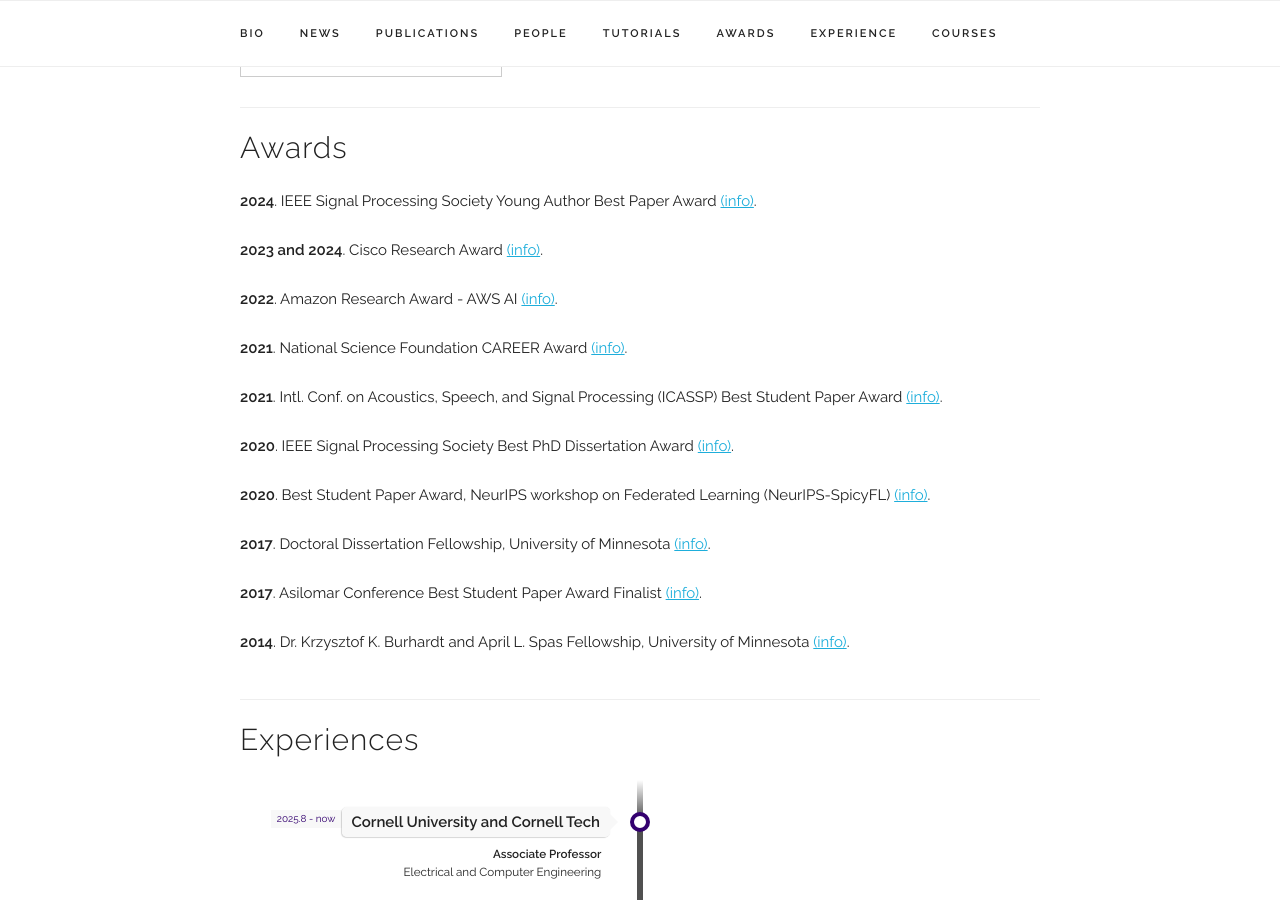
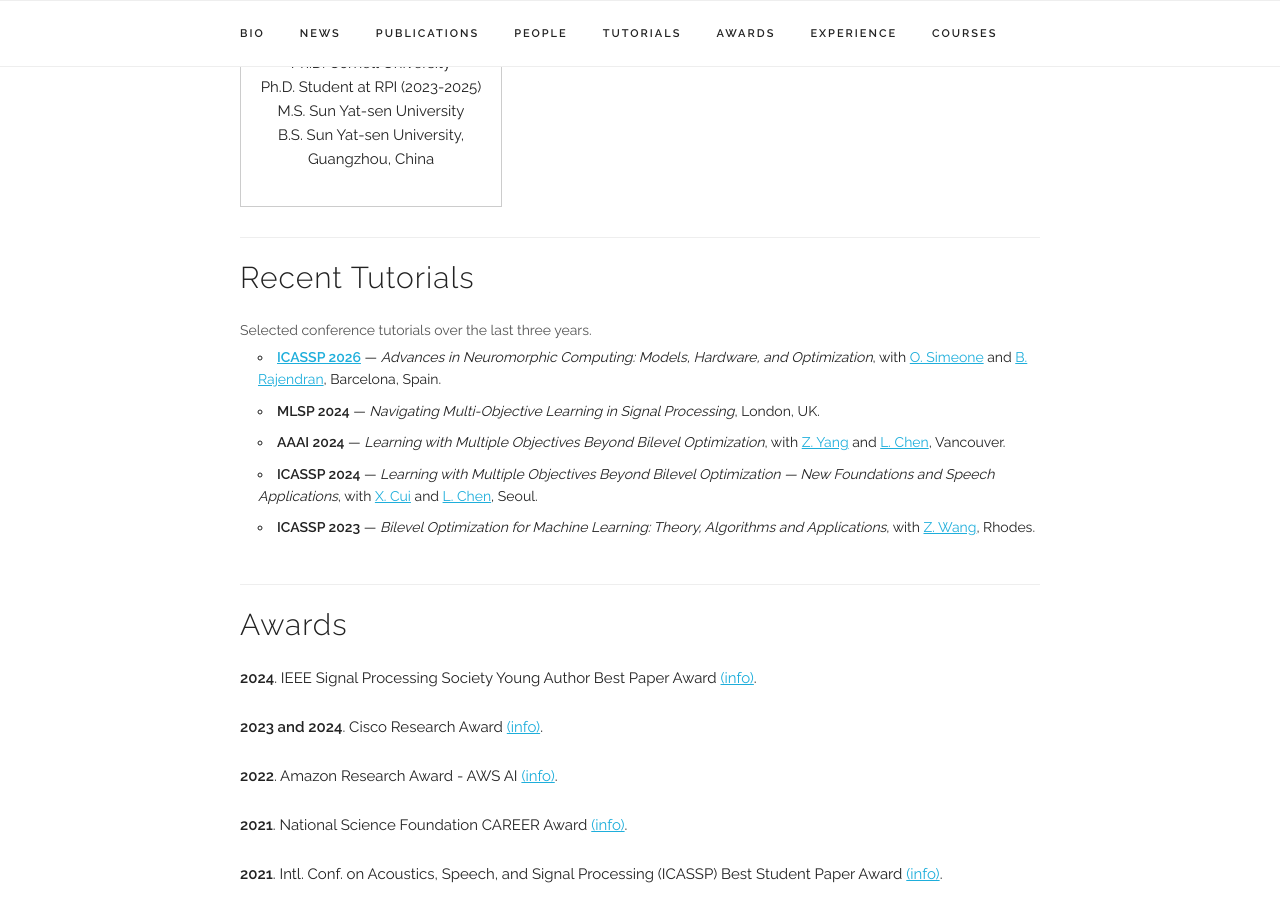
Before and after one commit to chentianyi1991/chentianyi1991.github.io, a Jekyll site: the page built from index.html, in a window 1280 px wide and 900 px high, scrolled down 5209 px. Built offline with Jekyll 4.4.1, drawn with Linux system fonts in a browser that asks for light colours; some web fonts are replaced; comment, search, counter and statistics services are not loaded; some of the changed text lies outside the part shown.

Commit message:
Add files via upload

```diff
--- a/index.html
+++ b/index.html
@@ -65,9 +65,19 @@
 <div class="docs-section" id="bio">
   <h4>Bio</h4>
 
+  <div style="margin: 0.4rem 0 1rem 0; padding: 8px 14px; background: #fdf6f6; border-left: 3px solid #b31b1b; border-radius: 3px; font-size: 14px; color: #444;">
+    <b style="color: #b31b1b;">Open positions:</b> I am looking for motivated <b>PhD students</b> and <b>postdocs</b> at Cornell University with strong backgrounds in optimization, ML systems, or AI hardware. Please email a CV to apply.
+  </div>
+
   <p>I am an Associate Professor of <a href="https://www.engineering.cornell.edu/ece/">Electrical and Computer Engineering</a> at <a href="https://tech.cornell.edu/">Cornell Tech</a> and Cornell University (since <a href="https://news.cornell.edu/stories/2025/09/new-faculty-tianyi-chen-engineering-ai-make-smarter-and-balanced-decisions" target="_blank">Fall 2025</a>), and a member of the <a href="https://find.engineering.cornell.edu/">FIND</a> group. I am on leave from <a href="https://www.ecse.rpi.edu/">RPI</a>, where I was promoted to Associate Professor with tenure in 2025. I received my Ph.D. from the University of Minnesota and my B.Sc. from Fudan University with the highest honors. Selected honors: <a href="https://cse.umn.edu/ece/feature-stories/alumnus-tianyi-chen-receives-ieee-sps-best-dissertation-award">IEEE SPS Best PhD Dissertation Award</a> (2020, inaugural), <a href="https://www.nsf.gov/awardsearch/showAward?AWD_ID=2047177&HistoricalAwards=false">NSF CAREER</a> (2021), <a href="https://www.amazon.science/research-awards/program-updates/fall-2021-and-winter-2022-amazon-research-awards-recipients-announced">Amazon Research Award</a> (2022), and <a href="https://signalprocessingsociety.org/community-involvement/award-recipients/">IEEE SPS Young Author Best Paper Award</a> (2024).</p>
 
   <p style="margin-bottom: 0.4rem;"><b>Research overview.</b> My group works at the interface of <em>large language models</em> and the <em>AI hardware and systems</em> that run them &mdash; developing principled optimization that aligns models to competing objectives and trains them within the energy budget of physical hardware.</p>
+
+  {% if site.data.main_info.tagline %}
+  <div style="text-align: center; font-style: italic; font-size: 16px; color: #2a2a2a; padding: 12px 24px; margin: 0.9rem 0 1.1rem 0; background: #fafafa; border-top: 1px solid #ececec; border-bottom: 1px solid #ececec; line-height: 1.45;">
+    {{ site.data.main_info.tagline }}
+  </div>
+  {% endif %}
 
   <div class="thrust-cards">
     <div class="thrust-card">
@@ -449,6 +459,20 @@
 </div>
 </div>
 
+<!-- ========== TUTORIALS ========== -->
+<div class="docs-section" id="tutorials">
+  <h4>Recent Tutorials</h4>
+  <p style="font-size: 14px; color: #555; margin-bottom: 0.6rem;">Selected conference tutorials over the last three years.</p>
+
+  <ul style="font-size: 14px; line-height: 1.55; margin-left: 18px;">
+    <li><b><a href="https://sites.google.com/view/osvaldosimeone/research/icassp-2026-tutorial" target="_blank">ICASSP 2026</a></b> &mdash; <i>Advances in Neuromorphic Computing: Models, Hardware, and Optimization</i>, with <a href="https://www.nms.kcl.ac.uk/osvaldo.simeone/index.htm" target="_blank">O. Simeone</a> and <a href="https://sites.google.com/site/rajendranbipin/" target="_blank">B. Rajendran</a>, Barcelona, Spain.</li>
+    <li><b>MLSP 2024</b> &mdash; <i>Navigating Multi-Objective Learning in Signal Processing</i>, London, UK.</li>
+    <li><b>AAAI 2024</b> &mdash; <i>Learning with Multiple Objectives Beyond Bilevel Optimization</i>, with <a href="https://zhuoranyang.github.io/" target="_blank">Z. Yang</a> and <a href="https://lisha-chen.github.io/" target="_blank">L. Chen</a>, Vancouver.</li>
+    <li><b>ICASSP 2024</b> &mdash; <i>Learning with Multiple Objectives Beyond Bilevel Optimization &mdash; New Foundations and Speech Applications</i>, with <a href="https://research.ibm.com/people/xiaodong-cui" target="_blank">X. Cui</a> and <a href="https://lisha-chen.github.io/" target="_blank">L. Chen</a>, Seoul.</li>
+    <li><b>ICASSP 2023</b> &mdash; <i>Bilevel Optimization for Machine Learning: Theory, Algorithms and Applications</i>, with <a href="https://vita-group.github.io/" target="_blank">Z. Wang</a>, Rhodes.</li>
+  </ul>
+</div>
+
 <!-- ========== Awards ========== -->
 <div class="docs-section" id="awards">
   <h4> Awards</h4>
```
